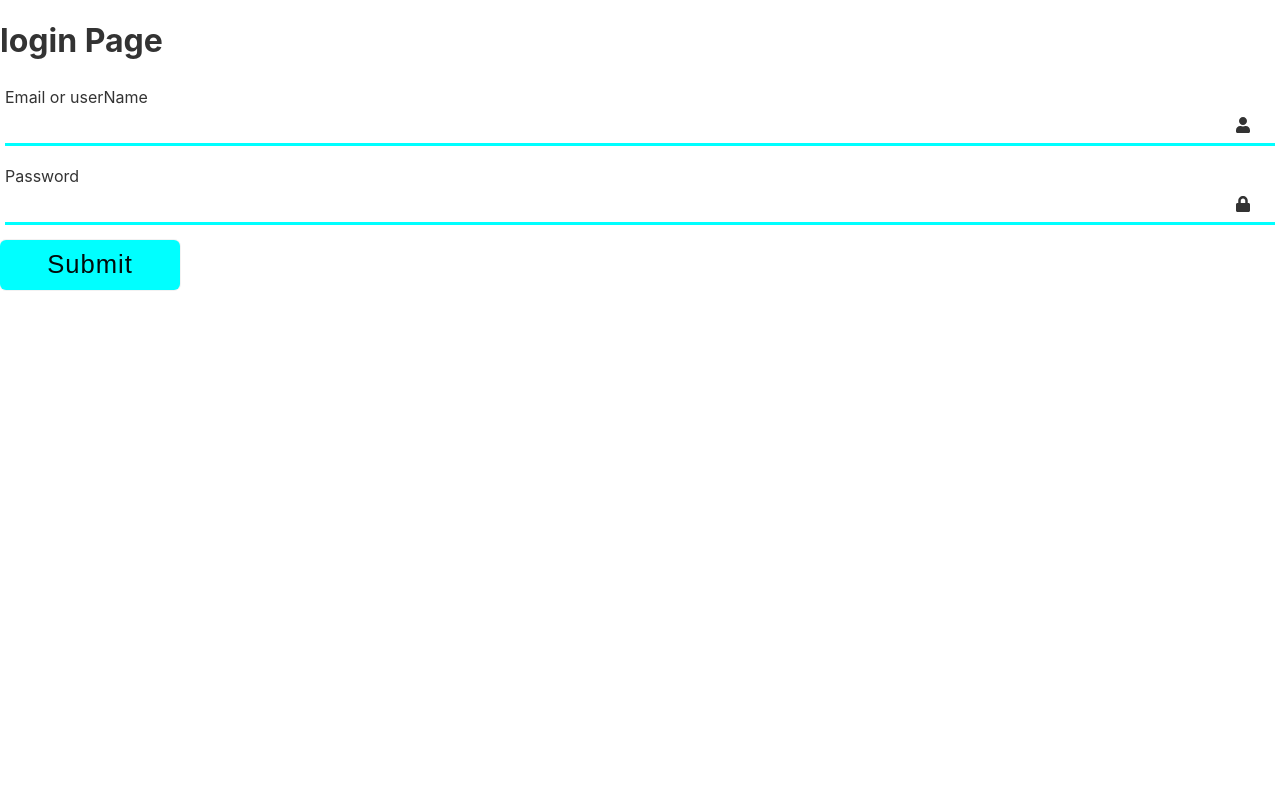
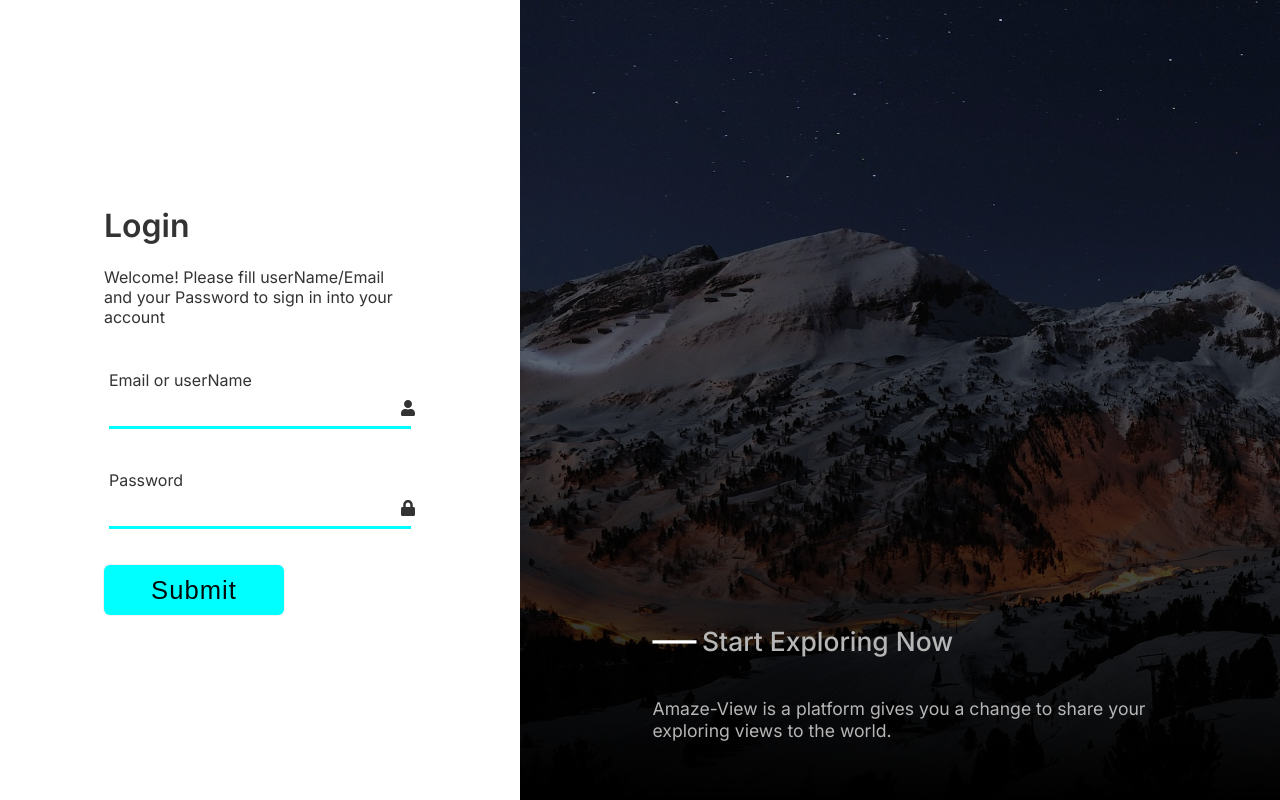
Before and after one commit to dr-cyberx/Amaze-View, a Next.js app in the folder client/: page /auth/Login in a window 1280 px wide. Built offline with nearby package versions, Linux system fonts and the light colour scheme.

Commit message:
redesign login page and some components edits

```diff
--- a/client/components/reusable/TextField.module.scss
+++ b/client/components/reusable/TextField.module.scss
@@ -21,6 +21,7 @@
     flex: 1;
     padding-top: 8px;
     padding-bottom: 2px;
+    background: transparent;
     outline: none;
     font-size: 1.4rem;
     color: var(--color-primary-text);
--- a/client/components/reusable/TextField.tsx
+++ b/client/components/reusable/TextField.tsx
@@ -1,4 +1,4 @@
-import React from "react";
+import React, { useState, useEffect } from "react";
 import { FontAwesomeIcon } from "@fortawesome/react-fontawesome";
 import {
   faEye,
@@ -44,18 +44,35 @@ const TextField: React.FunctionComponent<ITextField> = ({
   length,
   Icon,
 }): JSX.Element => {
+  const [showPassword, setShowPassword] = useState(true);
+
+  useEffect(() => {
+    if (type === "password") {
+      setShowPassword(false);
+    }
+  }, []);
+
   return (
     <div className={style.text_area}>
       <label>{label}</label>
       <div className={style.input_container}>
         <input
-          type={type}
+          type={showPassword ? "text" : "password"}
           name={name}
           onChange={onChange}
           value={value}
           maxLength={length}
         />
-        {Icon ? <FontAwesomeIcon size="1x" icon={handleIcon(Icon)} /> : null}
+        {Icon ? (
+          <FontAwesomeIcon
+            onClick={() =>
+              type === "password" &&
+              setShowPassword((previousData) => !previousData)
+            }
+            size="1x"
+            icon={handleIcon(Icon)}
+          />
+        ) : null}
       </div>
     </div>
   );
--- a/client/next.config.js
+++ b/client/next.config.js
@@ -13,3 +13,6 @@ module.exports = {
     includePaths: [path.join(__dirname, "styles")],
   },
 };
+module.exports = {
+  optimizeFonts: false,
+};
--- a/client/pages/_app.tsx
+++ b/client/pages/_app.tsx
@@ -1,3 +1,4 @@
+import Head from "next/head";
 import type { AppProps } from "next/app";
 import { ApolloProvider } from "@apollo/client";
 import { client } from "../gql/gql-client/index";
@@ -8,6 +9,9 @@ import "../styles/globals.scss";
 function MyApp({ Component, pageProps }: AppProps) {
   return (
     <ApolloProvider client={client}>
+      <Head>
+        <title>Amaze View</title>
+      </Head>
       <Component {...pageProps} />
     </ApolloProvider>
   );
--- /dev/null
+++ b/client/pages/_document.tsx
@@ -0,0 +1,28 @@
+import Document, { Html, Head, Main, NextScript } from "next/document";
+
+class MyDocument extends Document {
+  render() {
+    return (
+      <Html>
+        <Head>
+          <link rel="preconnect" href="https://fonts.googleapis.com" />
+          <link
+            rel="preconnect"
+            href="https://fonts.gstatic.com"
+            crossOrigin="true"
+          />
+          <link
+            href="https://fonts.googleapis.com/css2?family=Inter:wght@400;500;600&display=swap"
+            rel="stylesheet"
+          />
+        </Head>
+        <body>
+          <Main />
+          <NextScript />
+        </body>
+      </Html>
+    );
+  }
+}
+
+export default MyDocument;
--- a/client/pages/auth/Login.tsx
+++ b/client/pages/auth/Login.tsx
@@ -1,9 +1,11 @@
 import React, { useEffect, useState } from "react";
+import Image from "next/image";
 import { gql, useMutation } from "@apollo/client";
 import router from "next/router";
 import TextField from "../../components/reusable/TextField";
 import Button from "../../components/reusable/Button";
 import AmazeLoader from "../../components/reusable/Loader";
+import styles from "../../styles/Login.module.scss";
 
 const LoginQuery = gql`
   mutation Login($userName: String, $password: String, $email: String) {
@@ -31,7 +33,6 @@ const Login: React.FunctionComponent = (): JSX.Element => {
   }, []);
 
   useEffect(() => {
-    console.log("server response => ", data);
     if (data?.Login?.shouldLogin) {
       localStorage.setItem("auth-Token", data?.Login?.token);
       router.push("/Home");
@@ -91,8 +92,16 @@ const Login: React.FunctionComponent = (): JSX.Element => {
   if (loading) return <AmazeLoader data={data} />;
 
   return (
+    <div className={styles.Login_container}>
+      <div className={styles.Login_form_container}>
+        <div className={styles.form}>
           <div>
-      <h1>login Page</h1>
+            <h1>Login</h1>
+            <p>
+              Welcome! Please fill userName/Email and your Password to sign in
+              into your account
+            </p>
+          </div>
           <form onSubmit={handleSubmit}>
             <TextField
               label="Email or userName"
@@ -104,7 +113,7 @@ const Login: React.FunctionComponent = (): JSX.Element => {
             />
             <TextField
               label="Password"
-          type="text"
+              type="password"
               name="password"
               onChange={handleChange}
               Icon="password"
@@ -113,6 +122,19 @@ const Login: React.FunctionComponent = (): JSX.Element => {
             <Button type="submit" label="Submit" size="medium" />
           </form>
         </div>
+      </div>
+      <div className={styles.Login_right_wallpaper}>
+        <div className={styles.Login_right_wallpaper_children}>
+          <h2>
+            <div className={styles.heading_line}></div>Start Exploring Now
+          </h2>
+          <p>
+            Amaze-View is a platform gives you a change to share your exploring
+            views to the world.
+          </p>
+        </div>
+      </div>
+    </div>
   );
 };
 
--- /dev/null
+++ b/client/styles/Login.module.scss
@@ -0,0 +1,65 @@
+.Login_container {
+  height: 100vh;
+  width: 100vw;
+  display: flex;
+  justify-content: space-between;
+
+  & .Login_right_wallpaper {
+    width: 60vw;
+    background-image: linear-gradient(
+        0deg,
+        rgb(0, 0, 0),
+        rgba(255, 255, 255, 0)
+      ),
+      url("../public/mountainWallpaper.jpg");
+    background-position: center;
+    background-repeat: no-repeat;
+    background-size: cover;
+    position: relative;
+    display: flex;
+    justify-content: center;
+    & .Login_right_wallpaper_children {
+      transform: scale(1.1);
+      bottom: 6%;
+      //   border: 2px solid red;
+      display: flex;
+      flex-direction: column;
+      justify-content: space-between;
+      width: 450px;
+      text-align: left;
+      color: rgb(182, 182, 182);
+      position: absolute;
+      & h2 {
+        display: flex;
+        justify-content: flex-start;
+        align-items: center;
+        font-weight: 500;
+      }
+      & .heading_line {
+        margin-right: 5px;
+        height: 3px;
+        width: 40px;
+        background: white;
+      }
+    }
+  }
+  & .Login_form_container {
+    width: 41vw;
+    display: flex;
+    justify-content: center;
+    align-items: center;
+    & .form {
+      height: 430px;
+      width: 60%;
+      display: flex;
+      flex-direction: column;
+      justify-content: space-between;
+      & form {
+        display: flex;
+        flex-direction: column;
+        justify-content: space-between;
+        height: 250px;
+      }
+    }
+  }
+}
--- a/client/styles/globals.scss
+++ b/client/styles/globals.scss
@@ -9,8 +9,7 @@ body {
   color: var(--color-primary-text);
   padding: 0;
   margin: 0;
-  font-family: -apple-system, BlinkMacSystemFont, Segoe UI, Roboto, Oxygen,
-    Ubuntu, Cantarell, Fira Sans, Droid Sans, Helvetica Neue, sans-serif;
+  font-family: "Inter", sans-serif;
 }
 
 a {
```
Also changed, not shown: client/public/mountainWallpaper.jpg (added). Lines whose indentation alone changed are shown as unchanged.
